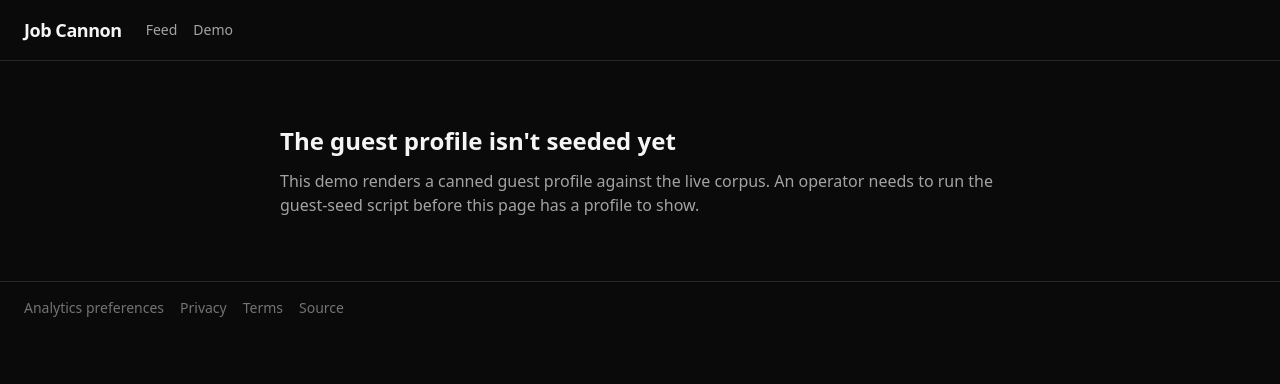
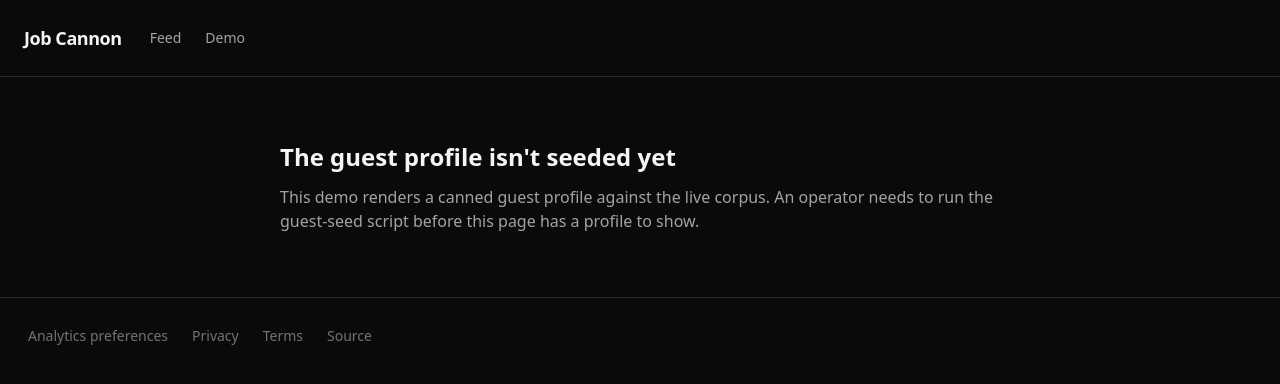
Before and after one commit to Senkichi/jobcannon, a Python web app: template jobcannon/web/templates/demo.html in a window 1280 px wide. Shown: the top 384 px of the page. Run offline with Jinja, Linux system fonts and the light colour scheme; the template is opened without the code that fills it, so the values that code supplies are empty; some libraries are stand-ins or nearby versions.

Commit message:
style: 44px touch targets on header/footer nav (#179)

```diff
--- a/jobcannon/web/templates/base.html
+++ b/jobcannon/web/templates/base.html
@@ -81,8 +81,8 @@
   <header class="border-b border-neutral-800 px-6 py-4 flex items-center gap-6">
     <span class="font-semibold text-lg tracking-tight">Job Cannon</span>
     <nav class="flex gap-4 text-sm text-neutral-400">
-      <a href="/" class="hover:text-neutral-100">Feed</a>
-      <a href="/demo" class="hover:text-neutral-100">Demo</a>
+      <a href="/" class="hover:text-neutral-100 min-h-11 inline-flex items-center px-1">Feed</a>
+      <a href="/demo" class="hover:text-neutral-100 min-h-11 inline-flex items-center px-1">Demo</a>
     </nav>
     {% if not g.clerk_user %}
     {# Discoverable sign-in/sign-up entry point (issue #145) -- gated on
@@ -95,10 +95,10 @@
        than a bare href="". #}
     <nav class="flex gap-4 text-sm text-neutral-400 ml-auto" data-auth-nav>
       {% if clerk_sign_in_url %}
-      <a href="{{ clerk_sign_in_url }}" class="hover:text-neutral-100">Sign in</a>
+      <a href="{{ clerk_sign_in_url }}" class="hover:text-neutral-100 min-h-11 inline-flex items-center px-1">Sign in</a>
       {% endif %}
       {% if clerk_sign_up_url %}
-      <a href="{{ clerk_sign_up_url }}" class="hover:text-neutral-100">Sign up</a>
+      <a href="{{ clerk_sign_up_url }}" class="hover:text-neutral-100 min-h-11 inline-flex items-center px-1">Sign up</a>
       {% endif %}
     </nav>
     {% endif %}
@@ -106,15 +106,15 @@
   <main class="max-w-3xl mx-auto px-6 py-16">
     {% block content %}{% endblock %}
   </main>
-  <footer class="border-t border-neutral-800 px-6 py-4 text-sm text-neutral-500 flex gap-4">
-    <a href="/consent" class="hover:text-neutral-300">Analytics preferences</a>
-    <a href="/privacy" class="hover:text-neutral-300">Privacy</a>
-    <a href="/terms" class="hover:text-neutral-300">Terms</a>
+  <footer class="border-t border-neutral-800 px-6 py-4 text-sm text-neutral-500 flex flex-wrap gap-4">
+    <a href="/consent" class="hover:text-neutral-300 min-h-11 inline-flex items-center px-1">Analytics preferences</a>
+    <a href="/privacy" class="hover:text-neutral-300 min-h-11 inline-flex items-center px-1">Privacy</a>
+    <a href="/terms" class="hover:text-neutral-300 min-h-11 inline-flex items-center px-1">Terms</a>
     {% if g.clerk_user %}
-    <a href="/account/export" class="hover:text-neutral-300">Export your data</a>
-    <a href="/account/delete" class="hover:text-neutral-300">Delete account</a>
+    <a href="/account/export" class="hover:text-neutral-300 min-h-11 inline-flex items-center px-1">Export your data</a>
+    <a href="/account/delete" class="hover:text-neutral-300 min-h-11 inline-flex items-center px-1">Delete account</a>
     {% endif %}
-    <a href="{{ source_url }}" target="_blank" rel="noopener noreferrer" class="hover:text-neutral-300"{% if source_sha_short %} title="commit {{ source_sha_short }}"{% endif %}>Source</a>
+    <a href="{{ source_url }}" target="_blank" rel="noopener noreferrer" class="hover:text-neutral-300 min-h-11 inline-flex items-center px-1"{% if source_sha_short %} title="commit {{ source_sha_short }}"{% endif %}>Source</a>
   </footer>
 </body>
 </html>
```
